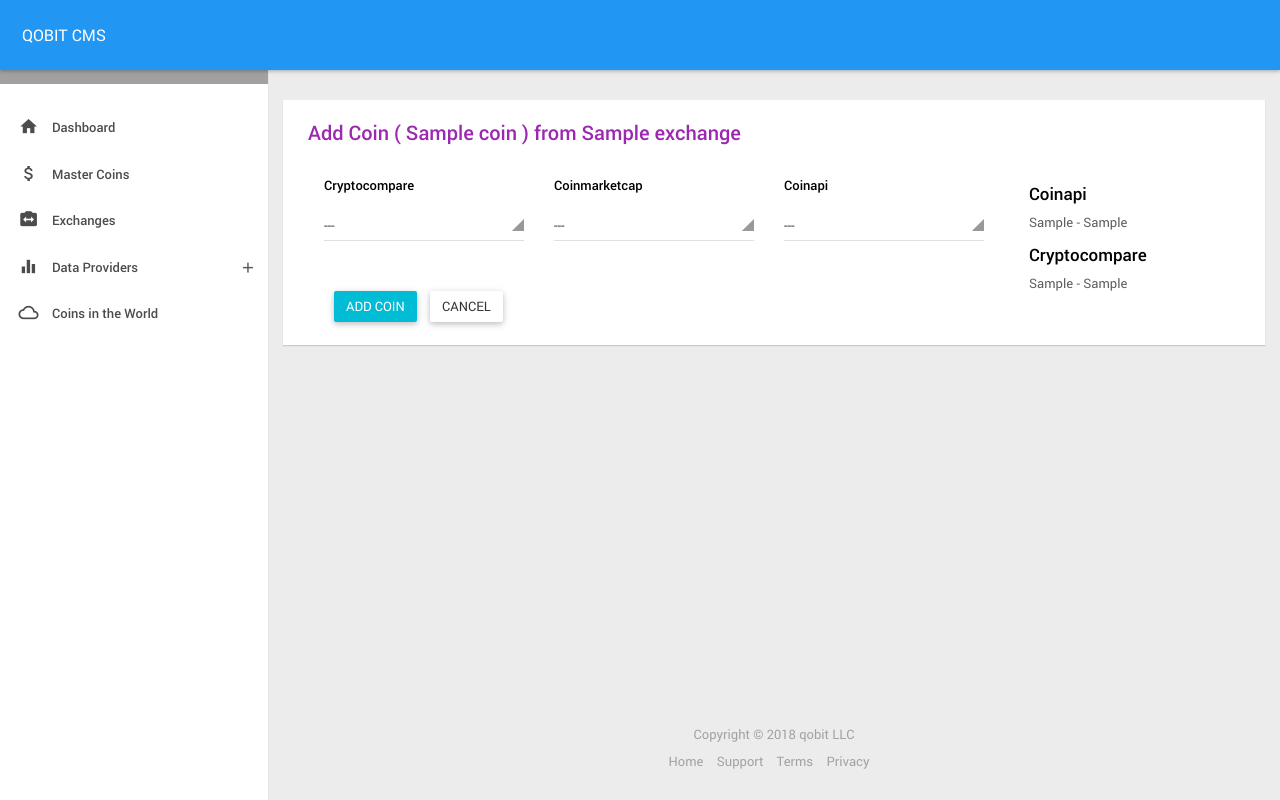
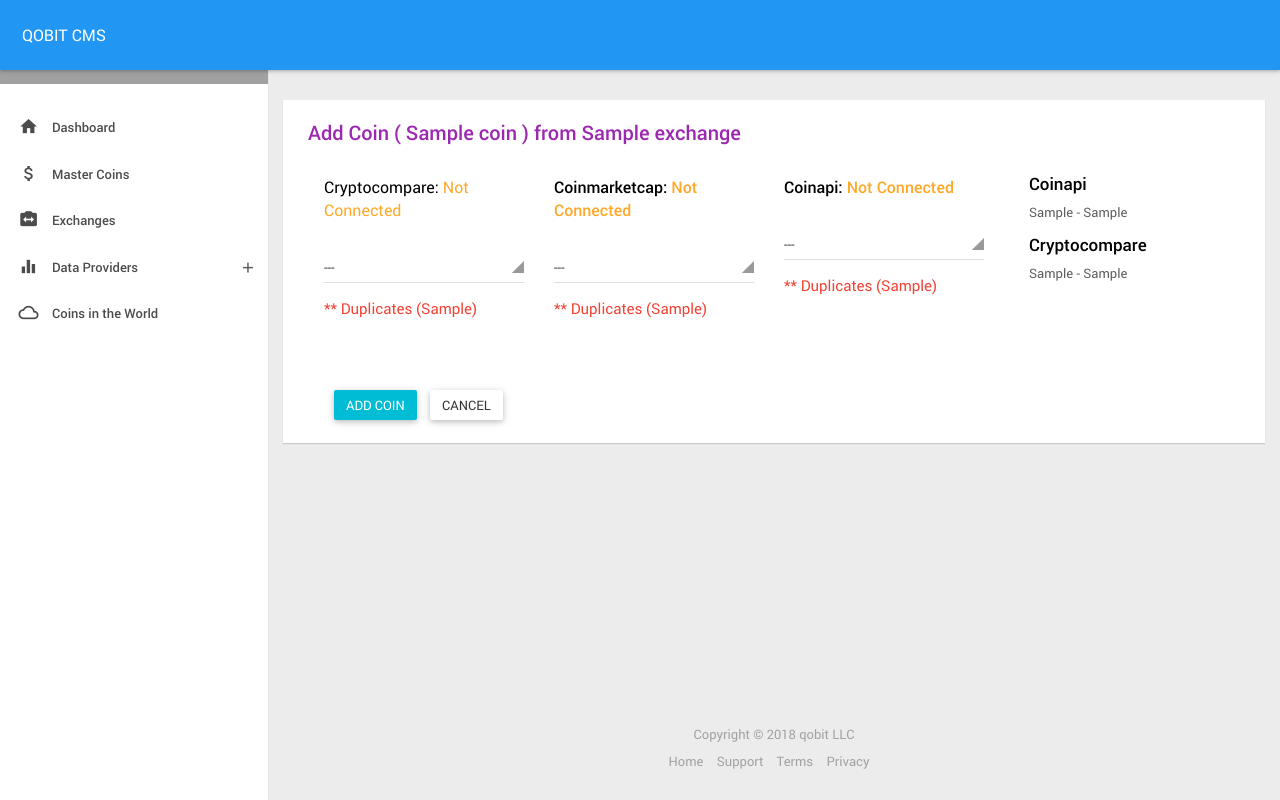
Before and after one commit to yonadav-labs/cryptocurrency-cms, a Django app: template templates/add_coin.html in a window 1280 px wide. Run offline with Django 3.2, Linux system fonts and the light colour scheme; the template is opened without the code that fills it: most values are stand-ins (such as "Sample title", 1, 10 or a date in 2020); some libraries are stand-ins or nearby versions.

Commit message:
finish attach coin

```diff
--- /dev/null
+++ b/static/css/extra.css
@@ -0,0 +1,4 @@
+.pair-list {
+	max-height: 100px;
+	overflow-y: scroll;
+}
--- a/static/js/qobit.js
+++ b/static/js/qobit.js
@@ -107,6 +107,13 @@ function load_exchange_detail() {
                 } else if (row.coin) {
                     return "<span class='p-r-10'>"+row.coin+"</span>"+ "<a class='btn bgm-blue btn-xs waves-effect' href='/add_coin/"+row.coin+"/"+row.exchange+"' title='Add a base coin'>Link</a>";
                 }
+            },
+            "pair": function(column, row) {
+                if (row.quote_coin_supported) {
+                    return row.pair;
+                } else {
+                    return "<span class='p-r-10'>"+row.pair+"</span>"+ "<a class='btn bgm-blue btn-xs waves-effect' href='/add_coin/"+row.quote_coin+"/"+row.exchange+"' title='Add a quote coin'>Link</a>";
+                }
             }
         },
         templates: {
--- a/templates/add_coin.html
+++ b/templates/add_coin.html
@@ -22,9 +22,15 @@
                         <form action="" method="POST">
                             {% csrf_token %}
                             <div class="col-sm-4 m-b-25">
-                                <p class="f-500 m-b-15 c-black">Cryptocompare</p>
+                                <p class="f-400 m-b-15 c-black f-16">Cryptocompare:
+                                    {% if coin.is_master and coin.cryptocompare %}
+                                        <span class="text-success">Connected ({{coin.cryptocompare}})</span>
+                                    {% else %}
+                                        <span class="text-warning">Not Connected</span>
+                                    {% endif %}
+                                </p>
 
-                                <select class="selectpicker" data-live-search="true" name="cc_coin">
+                                <select class="selectpicker m-t-15" data-live-search="true" name="cc_coin">
                                 <option value="">---</option>
                                 {% for ii in cc_coins %}
                                     {% if coin.is_master and coin.cryptocompare %}
@@ -38,11 +44,22 @@
                                     {% endif %}
                                 {% endfor %}
                                 </select>
+                                <p class="m-t-15">
+                                    {% if ccd_coins %}
+                                    <span class="c-red f-15">** Duplicates ({{ ccd_coins }})</span>
+                                    {% endif %}
+                                </p>
                             </div>
                             <div class="col-sm-4 m-b-25">
-                                <p class="f-500 m-b-15 c-black">Coinmarketcap</p>
+                                <p class="f-500 m-b-15 c-black f-16">Coinmarketcap:
+                                    {% if coin.is_master and coin.coinmarketcap %}
+                                        <span class="text-success">Connected ({{coin.coinmarketcap}})</span>
+                                    {% else %}
+                                        <span class="text-warning">Not Connected</span>
+                                    {% endif %}
+                                </p>
 
-                                <select class="selectpicker" data-live-search="true" name="cmc_coin">
+                                <select class="selectpicker m-t-15" data-live-search="true" name="cmc_coin">
                                 <option value="">---</option>
                                 {% for ii in cmc_coins %}
                                     {% if coin.is_master and coin.coinmarketcap %}
@@ -56,11 +73,22 @@
                                     {% endif %}
                                 {% endfor %}
                                 </select>
+                                <p class="m-t-15">
+                                    {% if cmcd_coins %}
+                                    <span class="c-red f-15">** Duplicates ({{ cmcd_coins }})</span>
+                                    {% endif %}
+                                </p>
                             </div>
                             <div class="col-sm-4 m-b-25">
-                                <p class="f-500 m-b-15 c-black">Coinapi</p>
+                                <p class="f-500 m-b-15 c-black f-16">Coinapi:
+                                    {% if coin.is_master and coin.coinapi %}
+                                        <span class="text-success">Connected ({{coin.coinapi}})</span>
+                                    {% else %}
+                                        <span class="text-warning">Not Connected</span>
+                                    {% endif %}
+                                </p>
 
-                                <select class="selectpicker" data-live-search="true" name="cp_coin">
+                                <select class="selectpicker m-t-15" data-live-search="true" name="cp_coin">
                                 <option value="">---</option>
                                 {% for ii in cp_coins %}
                                     {% if coin.is_master and coin.coinapi %}
@@ -74,6 +102,11 @@
                                     {% endif %}
                                 {% endfor %}
                                 </select>
+                                <p class="m-t-15">
+                                    {% if cpd_coins %}
+                                    <span class="c-red f-15">** Duplicates ({{ cpd_coins }})</span>
+                                    {% endif %}
+                                </p>
                             </div>
                             <div class="col-sm-12 p-t-25">
                                 <button class="btn btn-info waves-effect m-l-10">Add Coin</button>
@@ -82,15 +115,19 @@
                         </form>
                     </div>
                     {% if exchange %}
-                    <div class="col-md-3 p-b-20 p-t-10">
+                    <div class="col-md-3 p-b-10">
                         <h4>Coinapi</h4>
+                        <div class="pair-list">
                             {% for ii in cp_pairs %}
                                 <div>{{ ii.base_coin }} - {{ ii.quote_coin }}</div>
                             {% endfor %}
+                        </div>
                         <h4 class="m-t-15">Cryptocompare</h4>
+                        <div class="pair-list">
                             {% for ii in cc_pairs %}
                                 <div>{{ ii.base_coin }} - {{ ii.quote_coin }}</div>
                             {% endfor %}
+                        </div>
                     </div>
                     {% endif %}
                 </div>
--- a/templates/base.html
+++ b/templates/base.html
@@ -20,6 +20,7 @@
         <!-- CSS -->
         <link href="{% static 'css/app.min.1.css' %}" rel="stylesheet">
         <link href="{% static 'css/app.min.2.css' %}" rel="stylesheet">
+        <link href="{% static 'css/extra.css' %}" rel="stylesheet">
 
         {% block extra_css %}
         {% endblock %}
--- a/templates/exchange_detail.html
+++ b/templates/exchange_detail.html
@@ -31,7 +31,7 @@
                         <thead>
                             <tr>
                                 <th data-column-id="coin" data-formatter="coins">Coin</th>
-                                <th data-column-id="pair">Pair</th>
+                                <th data-column-id="pair" data-formatter="pair">Pair</th>
                                 <th data-column-id="supported">Supported</th>
                                 <th data-column-id="is_master">Data Providers</th>
                                 {% if exchange.supported %}
```
Also changed, not shown: general/views.py (+24 -5 lines). Lines whose indentation alone changed are shown as unchanged.
